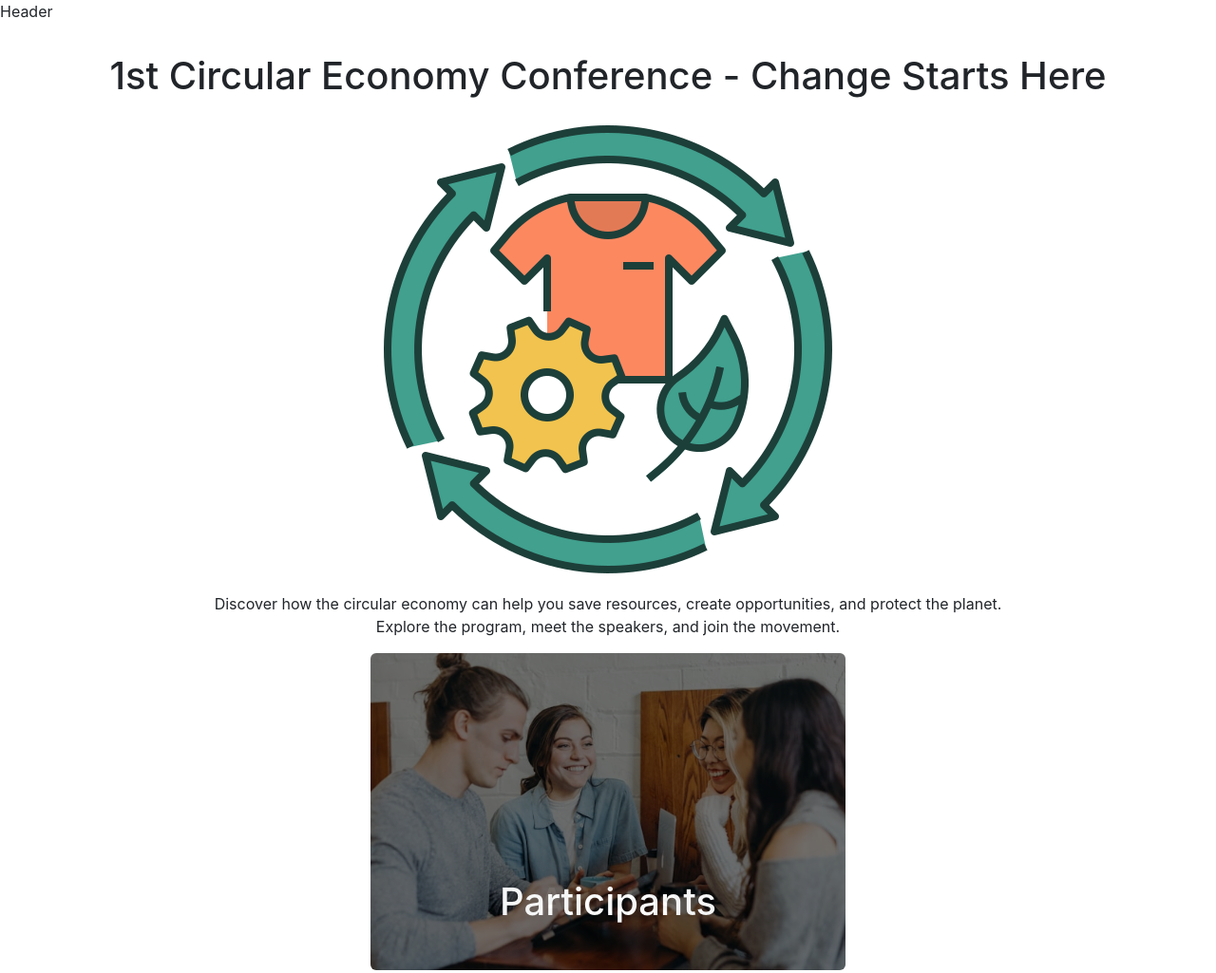
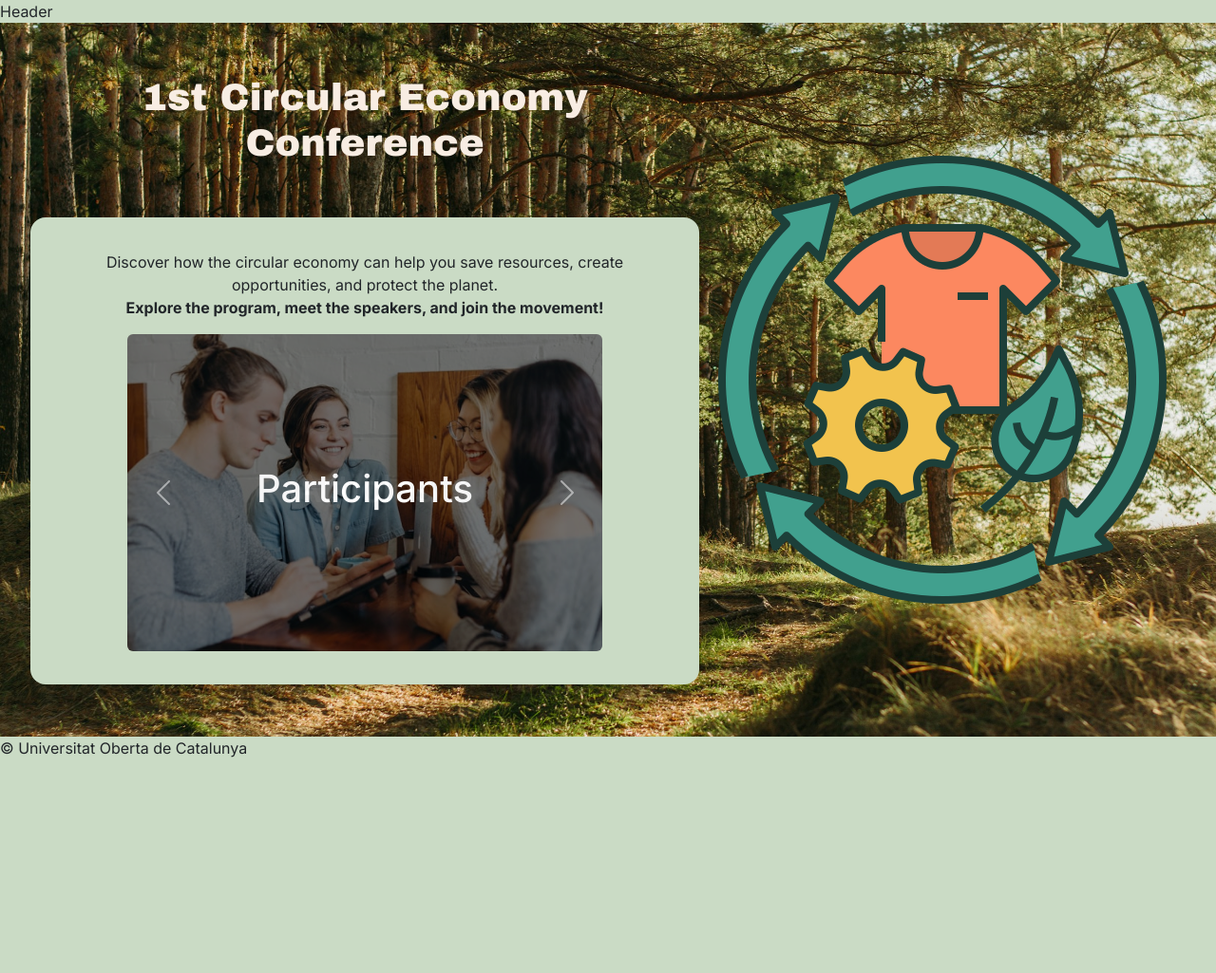
Before and after one commit to gruguuoc/circular-economy, a website built with Parcel: page src/index.html in a window 1280 px wide. Shown: the top 1025 px of the page at 95% size. After the commit the page ends 800 px from the top, so only its background shows below. Built offline with nearby package versions, Linux system fonts and the light colour scheme.

Commit message:
working on hero page

```diff
--- a/src/assets/styles/_variables.scss
+++ b/src/assets/styles/_variables.scss
@@ -1,9 +1,4 @@
 @use "sass:color";
-
-$font-family-sans-serif: -apple-system, BlinkMacSystemFont, "Segoe UI", Roboto,
-  "Helvetica Neue", Arial, sans-serif, "Apple Color Emoji", "Segoe UI Emoji",
-  "Segoe UI Symbol";
-$font-family-serif: "Georgia", "Times New Roman", serif;
 
 $corporate: #000078;
 $masterbrand: #BDD2B6;
@@ -19,5 +14,12 @@ $tablet-mq: 768px;
 
 //Bootstrap Overrides
 $theme-colors: (
- "primary": #fabada
+ "primary": $main-color
 );
+
+$font-family-sans-serif: 'Inter', -apple-system, BlinkMacSystemFont, "Segoe UI", Roboto,
+  "Helvetica Neue", Arial, sans-serif, "Apple Color Emoji", "Segoe UI Emoji",
+  "Segoe UI Symbol";
+$font-family-serif: "Merriweather", serif;
+
+$font-family-title: "Archivo Black", sans-serif;
--- /dev/null
+++ b/src/assets/styles/layouts/_general.scss
@@ -0,0 +1,4 @@
+body{
+    height: 100vh;
+    background-color: $main-bg;
+}
--- a/src/assets/styles/layouts/_home.scss
+++ b/src/assets/styles/layouts/_home.scss
@@ -1,9 +1,31 @@
 .front-page{
   display: grid;
   grid-template-columns: 1fr;
-  justify-items: center; /* centra horizontalmente */
+  justify-items: center;
   padding: 2rem;
   text-align: center;
+  background-image: url('../images/bg-forest.jpg');
+  background-size: cover;
+
+  &__main{
+    grid-area: main;
+    background-color: $main-bg;
+    padding: 5%;
+  }
+
+  &__logo {
+    grid-area: logo;
+  }
+
+  &__title{
+    grid-area: title;
+    font-family: $font-family-title;
+    color: $font-color;
+  }
+}
+
+.carousel{
+  max-width: 500px;
 }
 
 .carousel-item{
@@ -24,7 +46,13 @@
   #TABLET
 \*------------------------------------*/
 @media(min-width: $tablet-mq){
+  .front-page{
+    place-items: center;
 
+    grid-template-areas:
+    "title logo "
+    "main logo";
+  }
 }
 
 /*------------------------------------*\
--- a/src/assets/styles/main.scss
+++ b/src/assets/styles/main.scss
@@ -15,17 +15,18 @@
  * see commented examples below
  */
 
-// @import "some-node-module";
-// @import "@some-company/some-node-module";
-
 // Import all of Bootstrap's CSS
 @import "bootstrap/scss/bootstrap";
+
+// Import fonts
+@import url('https://fonts.googleapis.com/css2?family=Archivo+Black&family=Inter:ital,opsz,wght@0,14..32,100..900;1,14..32,100..900&family=Merriweather:ital,opsz,wght@0,18..144,300..900;1,18..144,300..900&display=swap');
 
 /**
  * Import layouts
  * It's a best practice to use a different partial for each page
  */
 
+@import "layouts/general";
 @import "layouts/home";
 
 /**
--- a/src/index.html
+++ b/src/index.html
@@ -7,36 +7,43 @@
     <link rel="stylesheet" type="text/css" href="./assets/styles/main.scss"><!-- do not remove this line! -->
     <title>UOC Boilerplate</title>
   </head>
-  <body>
+  <body class="d-flex flex-column">
     <!-- Header -->
     <include src="./views/header.html"></include>
 
     <!-- Main content -->
-    <div class="front-page">
-      <h1 class="front-page__title">1st Circular Economy Conference - Change Starts Here</h1>
+    <div class="front-page flex-grow-1">
       <img class="front-page__logo" src="./assets/images/economia-circular.png" alt="Logo that represents circular economy" />
+
+      <h1 class="front-page__title">
+        1st Circular Economy Conference
+      </h1>
+
+      <div class="front-page__main d-flex flex-column justify-content-center align-items-center rounded-4">
+
         <p class="front-page__presentation">
           Discover how the circular economy can help you save resources, create opportunities, and protect the planet.</br>
-        Explore the program, meet the speakers, and join the movement.
+          <b>Explore the program, meet the speakers, and join the movement!</b>
         </p>
 
-      <div id="carouselExampleFade" class="carousel carousel slide carousel-fade" data-bs-ride="carousel">
+        <!-- Bootstrap Carousel -->
+        <div id="carouselExampleFade" class="carousel slide carousel-fade" data-bs-ride="carousel">
           <div class="carousel-inner">
             <div class="carousel-item active">
               <img src="./assets/images/talks.jpg" class="carousel-item__img rounded" alt="talks">
-            <div class="carousel-caption d-none d-md-block">
+              <div class="carousel-caption top-50 start-50 translate-middle py-0 d-flex flex-column justify-content-center align-items-center">
                 <p class="h1">Participants</p>
               </div>
             </div>
-          <div class="carousel-item rounded">
+            <div class="carousel-item">
               <img src="./assets/images/newspaper.jpg" class="carousel-item__img rounded" alt="newspaper">
-            <div class="carousel-caption d-none d-md-block">
+              <div class="carousel-caption top-50 start-50 translate-middle py-0 d-flex flex-column justify-content-center align-items-center">
                 <p class="h1">Articles</p>
               </div>
             </div>
-          <div class="carousel-item rounded">
+            <div class="carousel-item">
               <img src="./assets/images/bins.jpg" class="carousel-item__img rounded" alt="bins">
-            <div class="carousel-caption d-none d-md-block">
+              <div class="carousel-caption top-50 start-50 translate-middle py-0 d-flex flex-column justify-content-center align-items-center">
                 <p class="h1">Activities</p>
               </div >
             </div>
@@ -50,7 +57,7 @@
             <span class="visually-hidden">Next</span>
           </button>
         </div>
-
+      </div>
     </div>
 
     <!-- Footer -->
```
Also changed, not shown: src/assets/images/bg-forest.jpg (added). Lines whose indentation alone changed are shown as unchanged.
